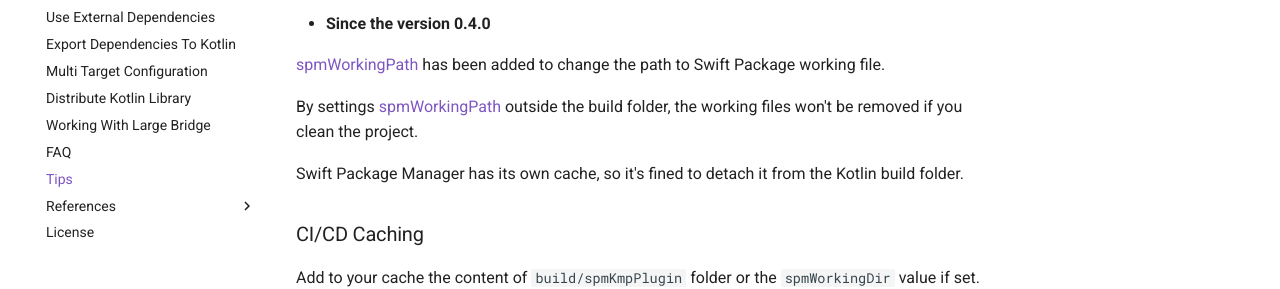
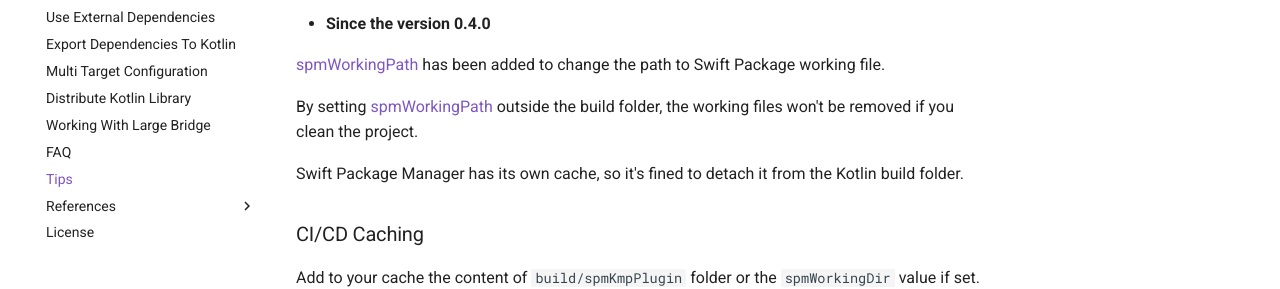
Before and after one commit to frankois944/spm4Kmp, an MkDocs documentation site: the page built from website/docs/tips.md, in a window 1280 px wide. Shown: the part 220-509 px from the top of the page. Built offline with MkDocs 1.6.1 and Material for MkDocs 9.7.7, drawn with Linux system fonts in a browser that asks for light colours; comment, search, counter and statistics services are not loaded.

Commit message:
update docs

```diff
--- a/website/docs/tips.md
+++ b/website/docs/tips.md
@@ -6,7 +6,7 @@
 
 [spmWorkingPath](references/swiftPackageConfig.md#spmworkingpath) has been added to change the path to Swift Package working file.
 
-By settings [spmWorkingPath](references/swiftPackageConfig.md#spmworkingpath) outside the build folder, the working files won't be removed if you clean the project.
+By setting [spmWorkingPath](https://github.com/frankois944/spm4Kmp/blob/cf80e65b3076d9e0bcd94a847e1209d4b9b91141/example/build.gradle.kts#L108C1-L108C104) outside the build folder, the working files won't be removed if you clean the project.
 
 Swift Package Manager has its own cache, so it's fined to detach it from the Kotlin build folder.
 
```
